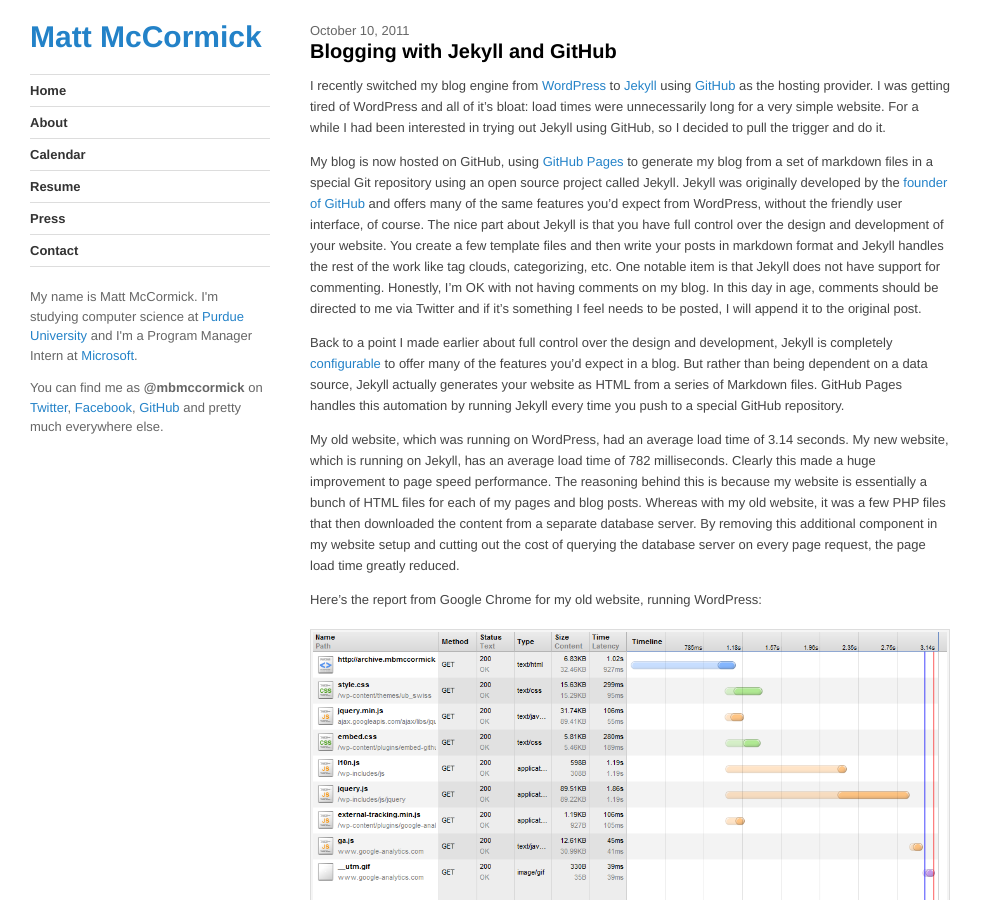
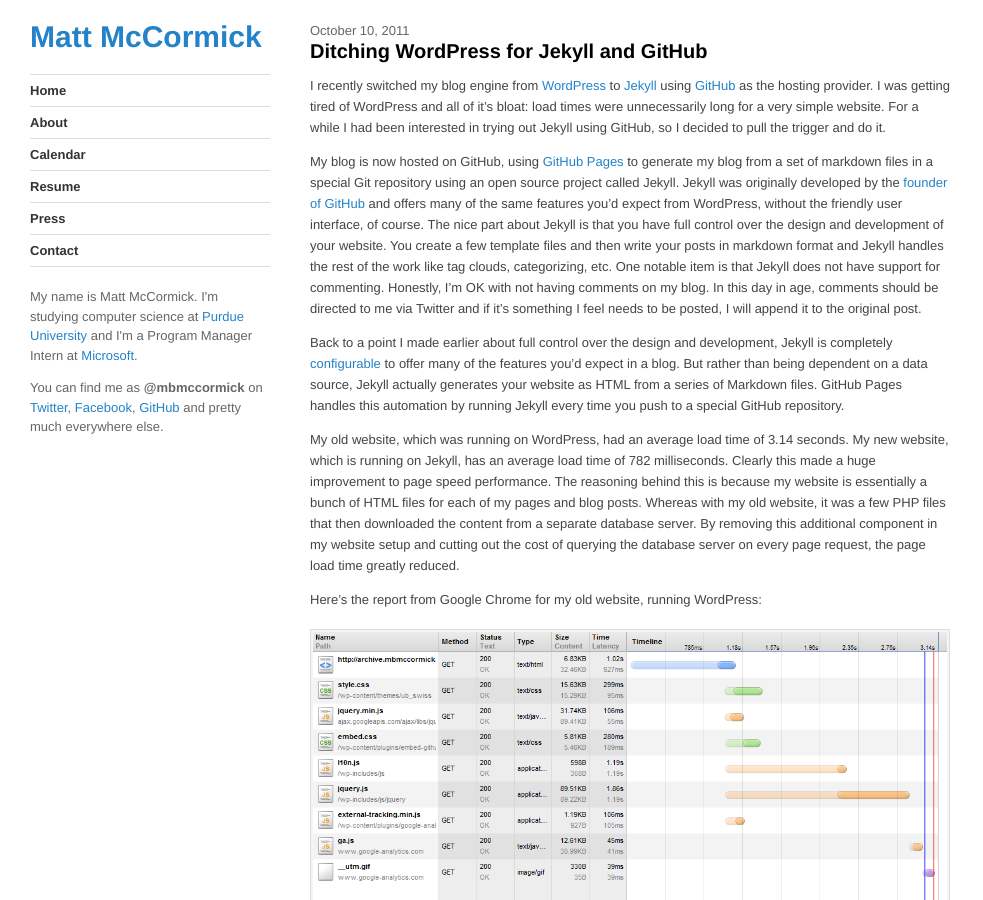
Before and after one commit to mbmccormick/mbmccormick.github.io, a Jekyll site: the page built from _posts/2011-10-10-ditching-wordpress-for-jekyll-and-github.md, in a window 1280 px wide and 900 px high. Shown: the whole window, without its empty margins (0-983 px from the left). Built offline with Jekyll 4.4.1, drawn with Linux system fonts in a browser that asks for light colours; Markdown is read by kramdown in place of the engine named in the settings.

Commit message:
Ditching WordPress for Jekyll and GitHub

```diff
--- a/_posts/2011-10-10-blogging-with-jekyll-and-github.md
+++ b/_posts/2011-10-10-ditching-wordpress-for-jekyll-and-github.md
@@ -1,6 +1,6 @@
 ---
 layout: post
-title: Blogging with Jekyll and GitHub
+title: Ditching WordPress for Jekyll and GitHub
 excerpt:
   I recently switched my blog engine from WordPress to Jekyll using GitHub as the hosting provider. I was getting tired of WordPress and all of it's bloat: load times were unnecessarily long for a very simple website. For a while I had been interested in trying out Jekyll using GitHub, so I decided to pull the trigger and do it.
 ---
```
